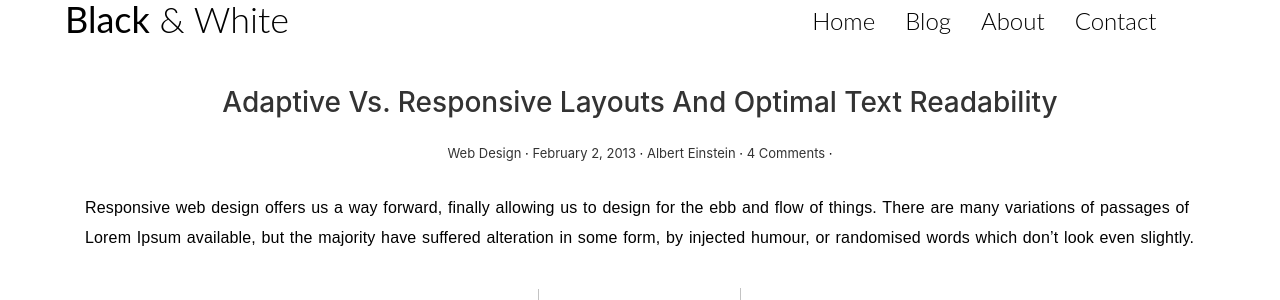
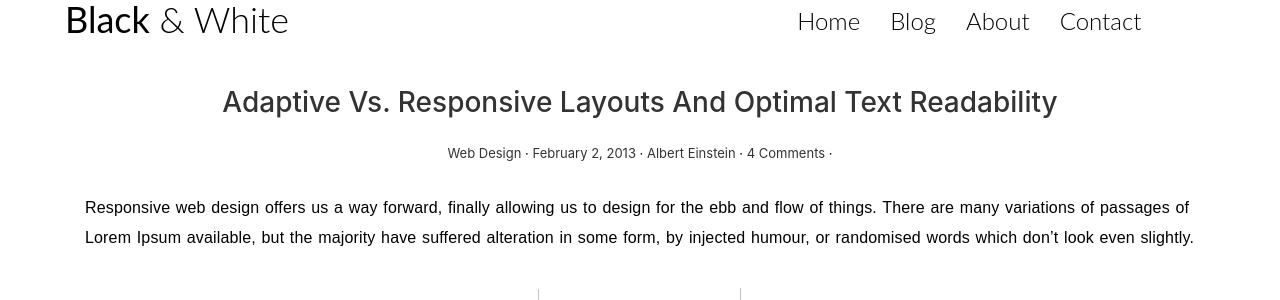
Before and after one commit to AndyQiao/django_blog_andy, a Django app: template blog_project/templates/blog_andy/full-width-bak.html in a window 1280 px wide. Shown: the top 300 px of the page. Run offline with Django 3.2, Linux system fonts and the light colour scheme; the template is opened without the code that fills it, so the values that code supplies are empty; parts of the project's set-up code (start-up, migrations or seed data) failed here and were passed over; some web fonts are replaced.

Commit message:
修改样式

```diff
--- a/blog_project/blog_andy/static/blog_andy/css/custom.css
+++ b/blog_project/blog_andy/static/blog_andy/css/custom.css
@@ -55,6 +55,10 @@ p a[href]:hover{
     /*color:#6795B5;*/
     color:#0366d6;
     text-decoration: underline;
+}
+
+.navbar-nav {
+    margin: 0px;
 }
 
 blockquote{
```
